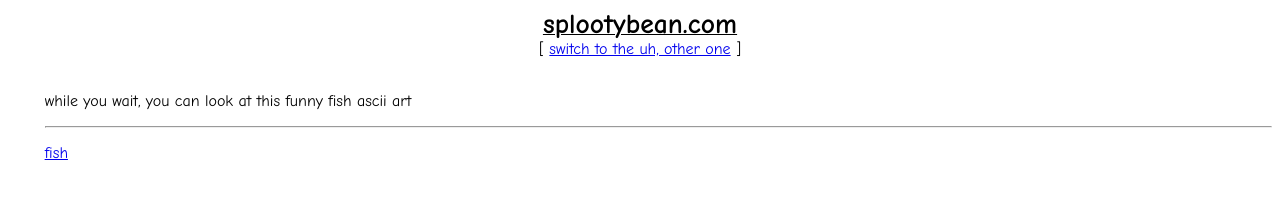
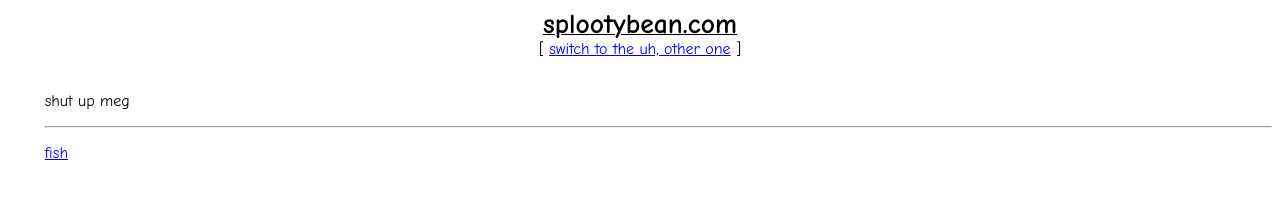
Before and after one commit to splootyb/splootybean, a plain HTML site: page about.html in a window 1280 px wide. Drawn offline with Linux system fonts and the light colour scheme.

Commit message:
Update about.html

```diff
--- a/about.html
+++ b/about.html
@@ -15,7 +15,7 @@
 </td></tr><!--msnavigation--></table><!--msnavigation--><table border="0" cellpadding="0" cellspacing="0" width="100%"><tr><td valign="top" width="1%">
 </td><td valign="top" width="24"></td><!--msnavigation--><td valign="top">
 
-<p><font face="Comic Sans MS">while you wait, you can look at this funny fish ascii art</font></p>
+<p><font face="Comic Sans MS">shut up meg</font></p>
 
 <hr>
 
```
